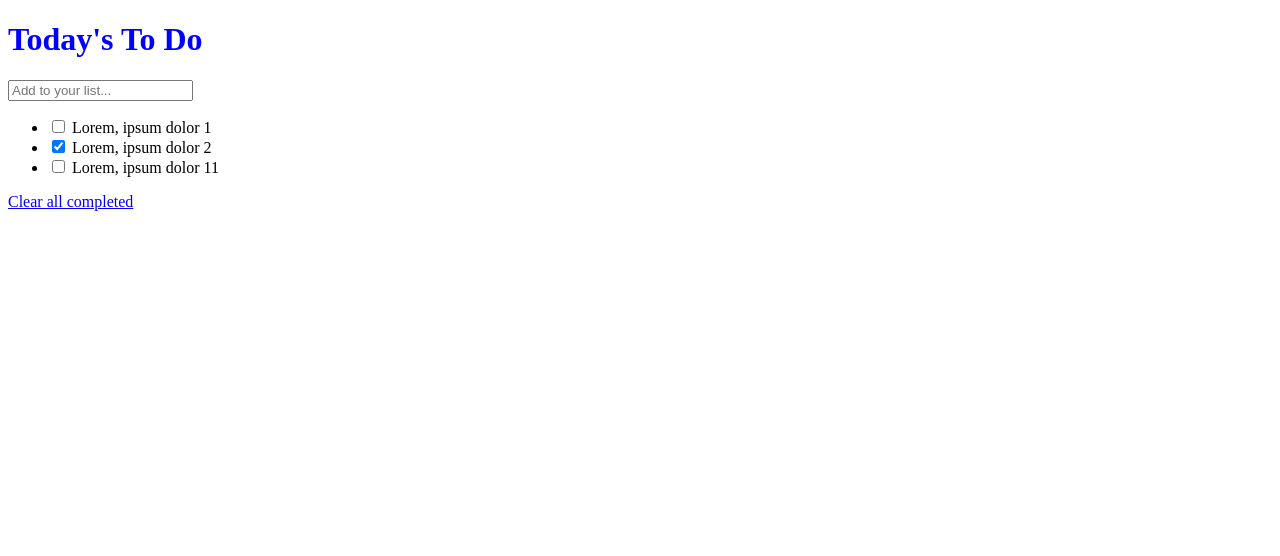
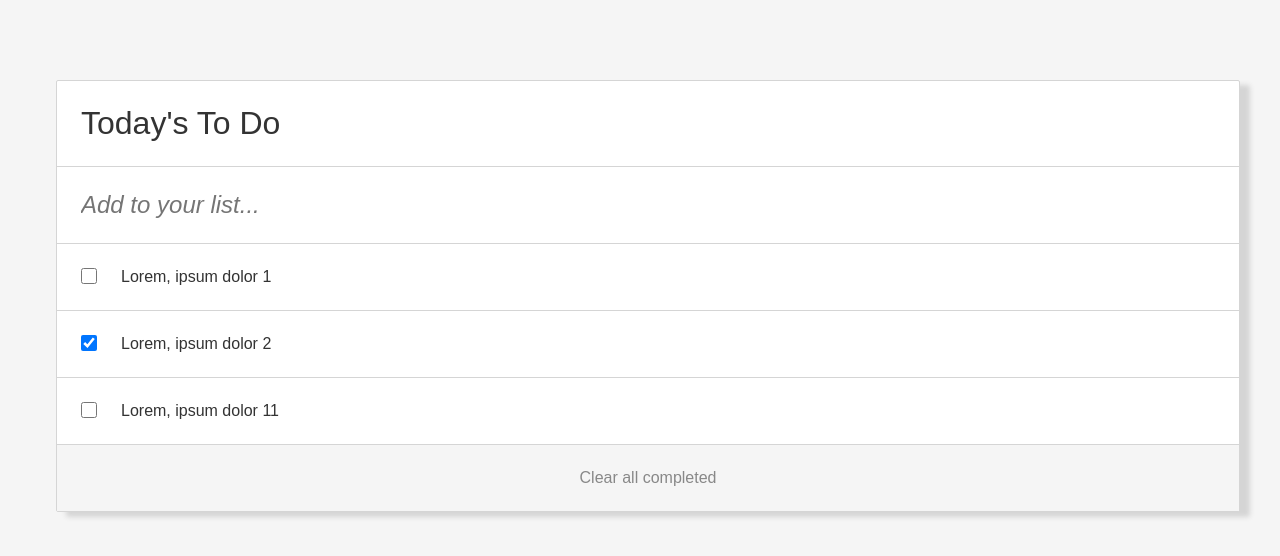
Before and after one commit to dennis-every/to-do-list, a website built with webpack: page src/index.html in a window 1280 px wide. Built offline with nearby package versions, Linux system fonts and the light colour scheme.

Commit message:
Add styles with webpack

```diff
--- a/src/index.html
+++ b/src/index.html
@@ -9,9 +9,9 @@
   <body>
     <main>
       <h1>Today's To Do</h1>
-      <input type="text" placeholder="Add to your list..." />
+      <input type="text" id="add-todo" placeholder="Add to your list..." />
       <ul id="list"></ul>
-      <p><a href="#">Clear all completed</a></p>
+      <footer><a href="#">Clear all completed</a></footer>
     </main>
   </body>
 </html>
--- a/src/index.js
+++ b/src/index.js
@@ -24,7 +24,7 @@ const appendToDOM = (todo) => {
   const element = document.createElement('li');
   element.setAttribute('id', todo.index);
   element.innerHTML = `
-  <input type="checkbox" ${todo.completed ? 'checked' : ''}/>
+  <input class="checkbox" type="checkbox" ${todo.completed ? 'checked' : ''}/>
   <span>${todo.description}</span>`;
   list.appendChild(element);
 };
--- a/src/style.css
+++ b/src/style.css
@@ -1,3 +1,66 @@
-h1 {
-  color: blue;
+body {
+  background: #f5f5f5;
+  font-family: Arial, sans-serif;
+  color: #333;
+  height: 100%;
+  width: 100%;
+  font-size: 1rem;
 }
+
+main {
+  margin: 5rem 3rem;
+  background: #fff;
+  border-radius: 2px;
+  box-shadow: 10px 5px 5px #d5d5d5;
+  border: 1px solid #d5d5d5;
+}
+
+main > h1 {
+  font-weight: normal;
+  padding: 1.5rem;
+  margin: 0;
+  border-bottom: 1px solid #d5d5d5;
+}
+
+#add-todo {
+  box-sizing: border-box;
+  margin: 0;
+  font-size: 1.5rem;
+  font-style: italic;
+  padding: 1.5rem;
+  border: none;
+  border-bottom: 1px solid #d5d5d5;
+  width: 100%;
+}
+
+ul {
+  margin: 0;
+  padding: 0;
+  list-style: none;
+}
+
+ul > li {
+  padding: 1.5rem;
+  border-bottom: 1px solid #d5d5d5;
+  display: flex;
+  text-align: center;
+  gap: 1.5rem;
+}
+
+.checkbox {
+  height: 1rem;
+  width: 1rem;
+  margin: 0;
+}
+
+footer {
+  background: #f5f5f5;
+  padding: 1.5rem;
+  display: flex;
+  justify-content: center;
+}
+
+footer > a {
+  text-decoration: none;
+  color: #888;
+}
```
Also changed, not shown: dist/index.html, dist/main.js.
